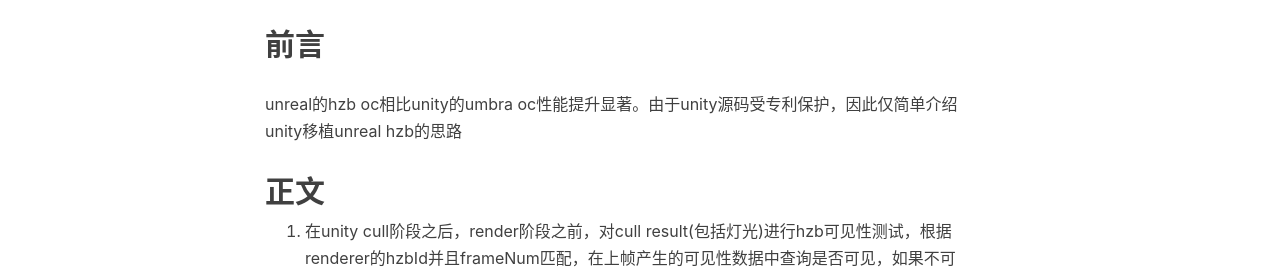
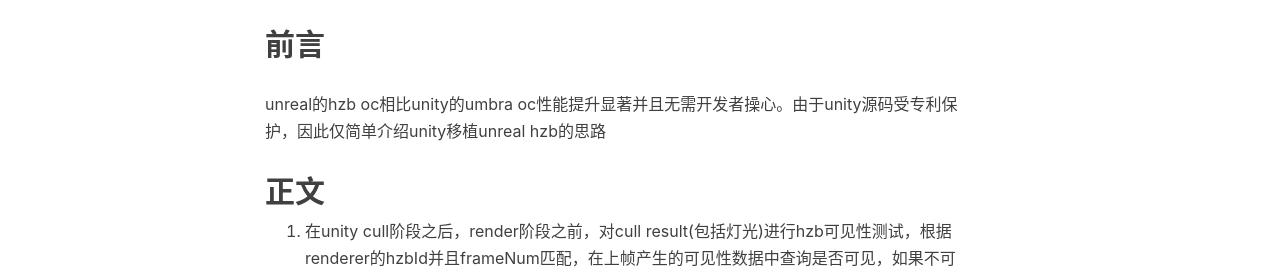
Before and after one commit to huangx916/huangx916.github.io, a Jekyll site: the page built from _posts/2019-09-16-hzb.markdown, in a window 1280 px wide. Shown: the part 671-947 px from the top of the page. Built offline with Jekyll 4.4.1, drawn with Linux system fonts in a browser that asks for light colours; nearby versions of some CDN libraries; comment, search, counter and statistics services are not loaded.

Commit message:
Update 2019-09-16-hzb.markdown

```diff
--- a/_posts/2019-09-16-hzb.markdown
+++ b/_posts/2019-09-16-hzb.markdown
@@ -14,7 +14,7 @@
 > “Yeah It's on. ”
 
 ## 前言
-unreal的hzb oc相比unity的umbra oc性能提升显著。由于unity源码受专利保护，因此仅简单介绍unity移植unreal hzb的思路
+unreal的hzb oc相比unity的umbra oc性能提升显著并且无需开发者操心。由于unity源码受专利保护，因此仅简单介绍unity移植unreal hzb的思路
 
 ## 正文
 1. 在unity cull阶段之后，render阶段之前，对cull result(包括灯光)进行hzb可见性测试，根据renderer的hzbId并且frameNum匹配，在上帧产生的可见性数据中查询是否可见，如果不可见则从cull result中删除
```
